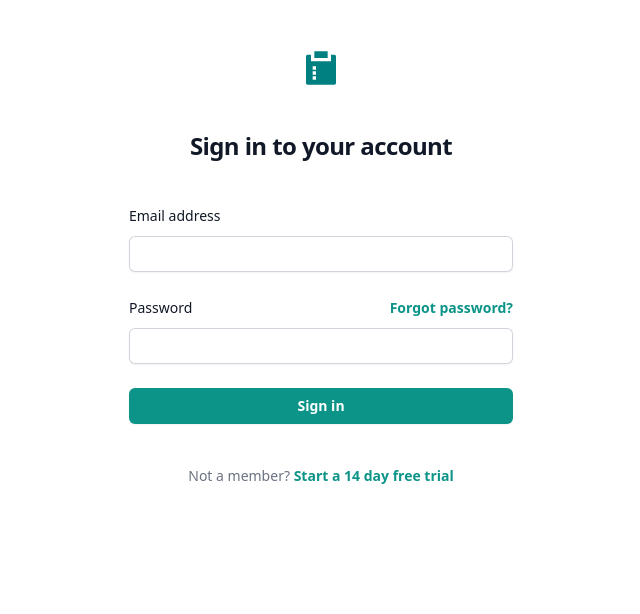
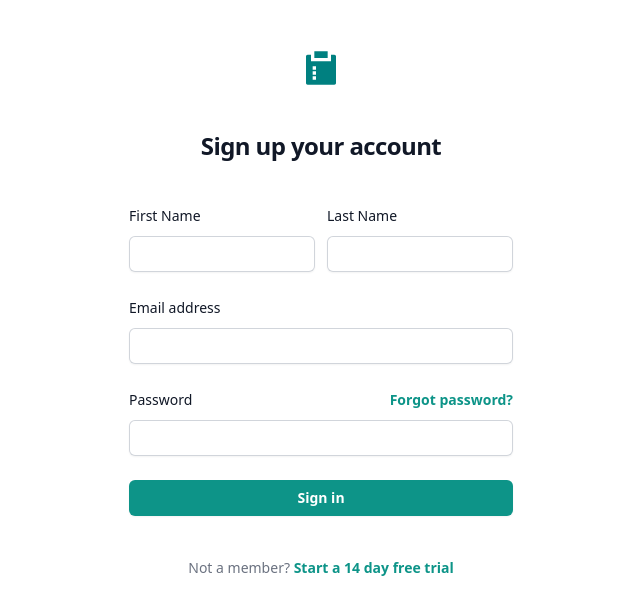
Before and after one commit to maxdevocht/My-First-React-Form, a React (Vite) app: page / in a window 1280 px wide. Shown: the top 614 px of the page, without its empty margins (319-959 px from the left). Built offline with nearby package versions, Linux system fonts and the light colour scheme.

Commit message:
Added First and Lastname inputs

```diff
--- a/src/components/Form.jsx
+++ b/src/components/Form.jsx
@@ -3,7 +3,7 @@ import React, { useState } from "react"
 export default function Form() {
 
   const [formData, useFormData] = useState(
-    {email: "", password: ""}
+    {firstName: "", lastName: "", email: "", password: ""}
   )
 
   function handleChange(event) {
@@ -25,12 +25,48 @@ export default function Form() {
               alt="Your Company"
             />
             <h2 className="mt-10 text-center text-2xl font-bold leading-9 tracking-tight text-gray-900">
-              Sign in to your account
+              Sign up your account
             </h2>
           </div>
 
           <div className="mt-10 sm:mx-auto sm:w-full sm:max-w-sm">
             <form className="space-y-6" action="#" method="POST">
+              <div className="flex flex-row gap-3 justify-between">
+                <div className="w-2/4">
+                  <label htmlFor="firstName" className="block text-sm font-medium leading-6 text-gray-900">
+                    First Name
+                  </label>
+                  <div className="mt-2">
+                    <input
+                      id="firstName"
+                      name="firstName"
+                      type="firstName"
+                      autoComplete="firstName"
+                      required
+                      className="block w-full rounded-md border-0 py-1.5 text-gray-900 shadow-sm ring-1 ring-inset ring-gray-300 placeholder:text-gray-400 focus:ring-2 focus:ring-inset focus:ring-teal-600 sm:text-sm sm:leading-6"
+                      onChange={handleChange}
+                    />
+                  </div>
+                </div>
+
+                <div className="w-2/4">
+                  <label htmlFor="lastName" className="block text-sm font-medium leading-6 text-gray-900">
+                    Last Name
+                  </label>
+                  <div className="mt-2">
+                    <input
+                      id="lastName"
+                      name="lastName"
+                      type="lastName"
+                      autoComplete="lastName"
+                      required
+                      className="block w-full rounded-md border-0 py-1.5 text-gray-900 shadow-sm ring-1 ring-inset ring-gray-300 placeholder:text-gray-400 focus:ring-2 focus:ring-inset focus:ring-teal-600 sm:text-sm sm:leading-6"
+                      onChange={handleChange}
+                    />
+                  </div>
+                </div>
+              </div>
+
               <div>
                 <label htmlFor="email" className="block text-sm font-medium leading-6 text-gray-900">
                   Email address
```
